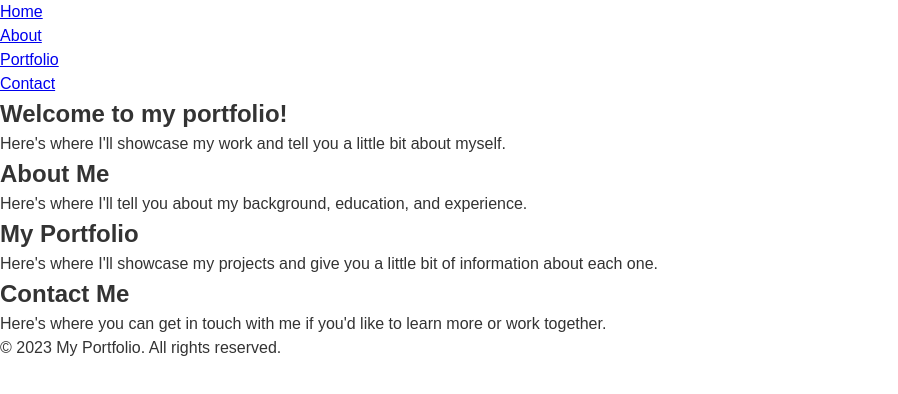
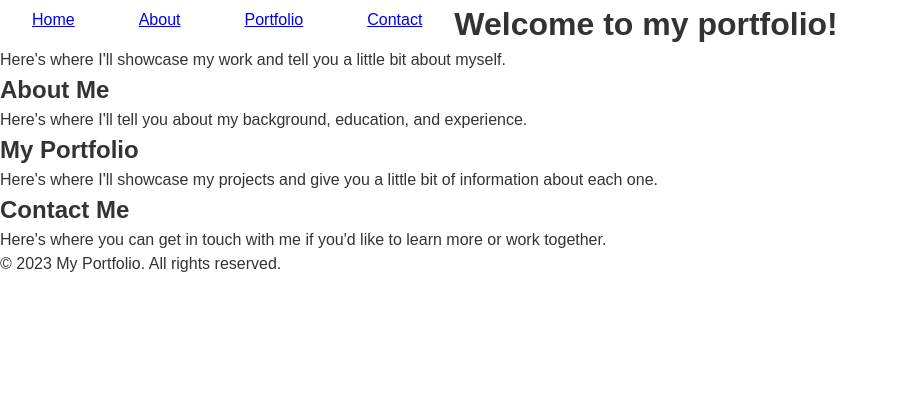
Before and after one commit to edamz/edamz.github.io, a plain HTML site: page index.html in a window 1280 px wide. Shown: the whole page, without its empty margins (0-898 px from the left). Drawn offline with Linux system fonts and the light colour scheme.

Commit message:
navbar css

```diff
--- a/index.html
+++ b/index.html
@@ -18,10 +18,10 @@
 		</nav>
 	</header>
 	<main>
-		<section>
+		<div class="About">
 			<h1>Welcome to my portfolio!</h1>
 			<p>Here's where I'll showcase my work and tell you a little bit about myself.</p>
-		</section>
+		</div>
 		<section>
 			<h2>About Me</h2>
 			<p>Here's where I'll tell you about my background, education, and experience.</p>
--- a/style.css
+++ b/style.css
@@ -12,3 +12,11 @@ body {
 	line-height: 1.5;
 	color: #333;
 }
+
+li {
+	float: left;
+	display: block;
+	align-items: center;
+	padding:
+	0.5rem 2rem;
+}
```
